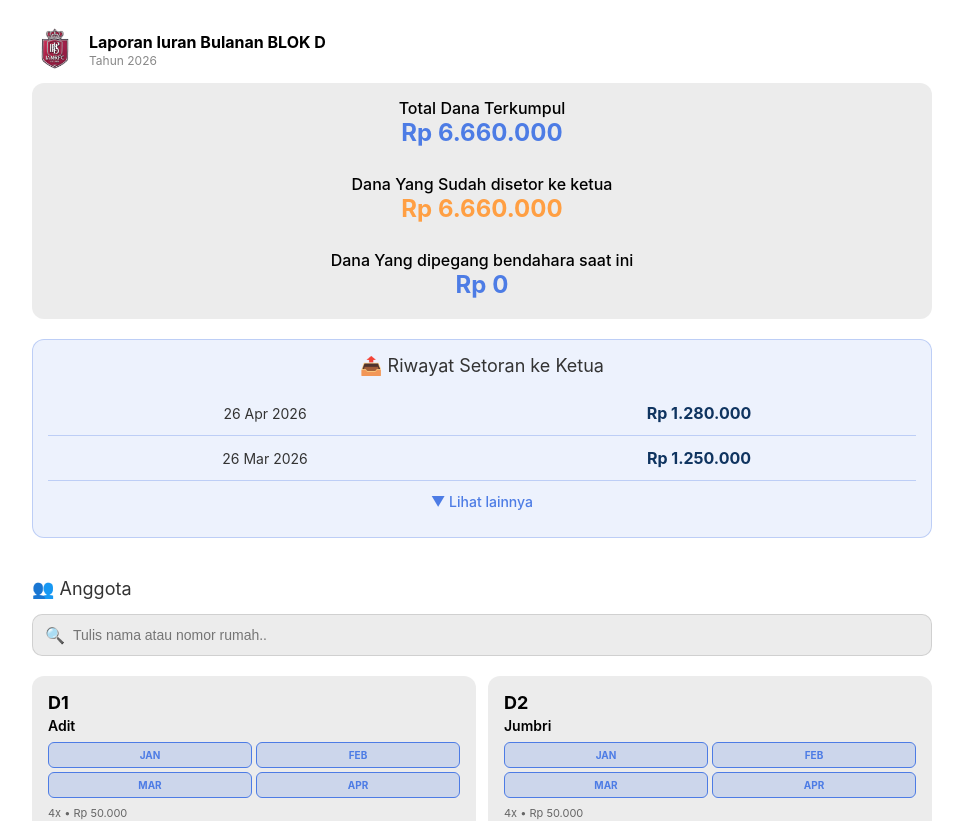
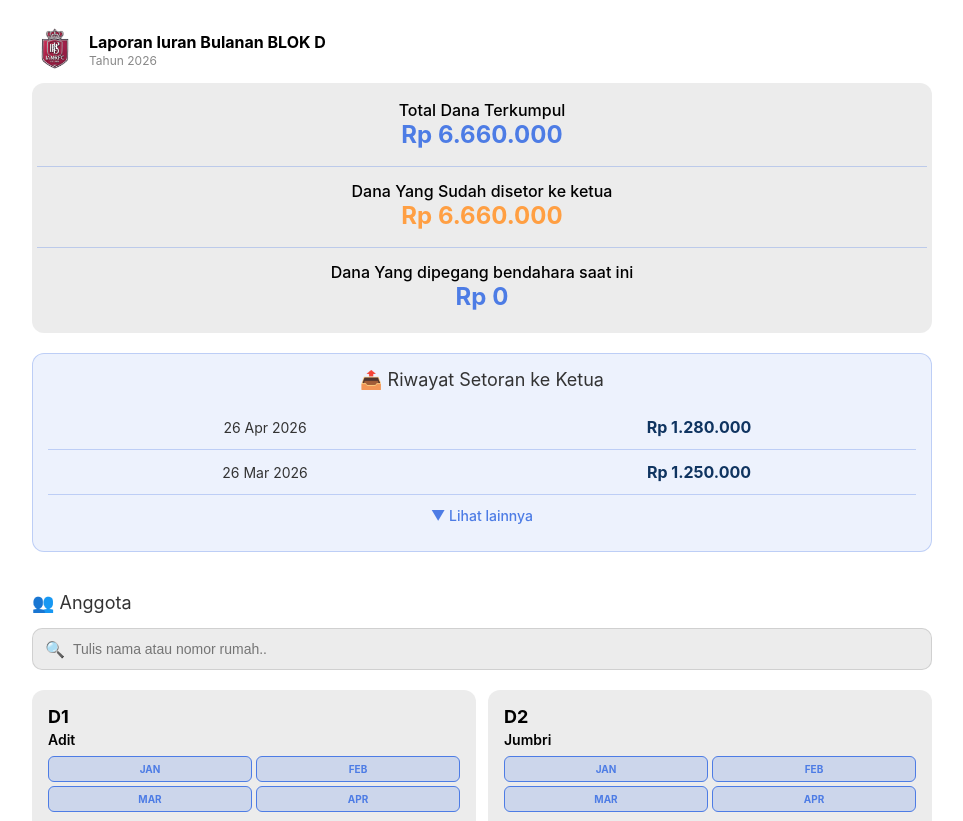
Before and after one commit to aloyb/blokd-app, a Next.js app in the folder blokd-app/: page / in a window 1280 px wide. Shown: the top 821 px of the page, without its empty margins (158-1121 px from the left). Built offline with nearby package versions, Linux system fonts and the light colour scheme.

Commit message:
Add divider lines to stat cards

```diff
--- a/blokd-app/pages/index.js
+++ b/blokd-app/pages/index.js
@@ -100,7 +100,7 @@ export default function Home() {
           <div style={styles.statLabel}>Dana Yang Sudah disetor ke ketua</div>
           <div style={styles.statValueWarning}>{formatCurrency(stats?.setorKeKetua)}</div>
         </div>
-        <div style={styles.statCard}>
+        <div style={styles.lastStatCard}>
           <div style={styles.statLabel}>Dana Yang dipegang bendahara saat ini</div>
           <div style={styles.statValue}>{formatCurrency(stats?.bendahara)}</div>
         </div>
@@ -189,8 +189,9 @@ const styles = {
   loading: { textAlign: 'center', padding: '40px', color: '#888' },
   error: { textAlign: 'center', padding: '40px', color: '#ff4757' },
   statsGrid: { display: 'flex', flexDirection: 'column', gap: '2px', marginBottom: '15px', background: 'rgba(128,128,128,0.15)', borderRadius: '12px', padding: '5px' },
-  statCard: { background: 'transparent', border: 'none', padding: '10px', textAlign: 'center' },
-  statCardWarning: { background: 'transparent', border: 'none' },
+  statCard: { background: 'transparent', border: 'none', borderBottom: '1px solid rgba(77,124,229,0.3)', padding: '12px 10px', textAlign: 'center' },
+  statCardWarning: { background: 'transparent', border: 'none', borderBottom: '1px solid rgba(77,124,229,0.3)' },
+  lastStatCard: { background: 'transparent', border: 'none', padding: '12px 10px', textAlign: 'center' },
   statValue: { fontSize: '24px', fontWeight: 'bold', color: '#4D7CE5', marginBottom: '5px' },
   statValueWarning: { fontSize: '24px', fontWeight: 'bold', color: '#ff9f43', marginBottom: '5px' },
   statLabel: { fontSize: '16px', color: '#000', fontWeight: '500' },
```
